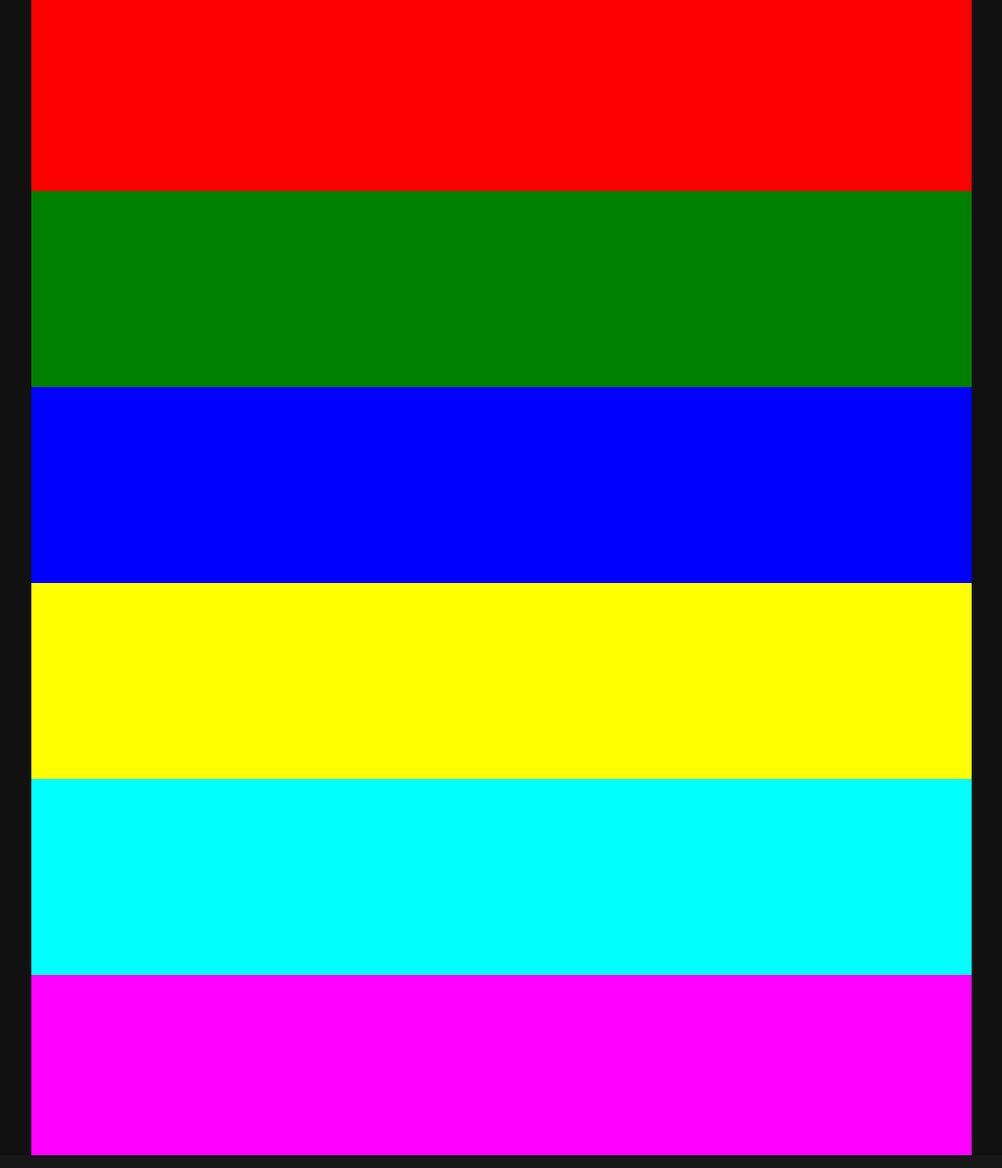
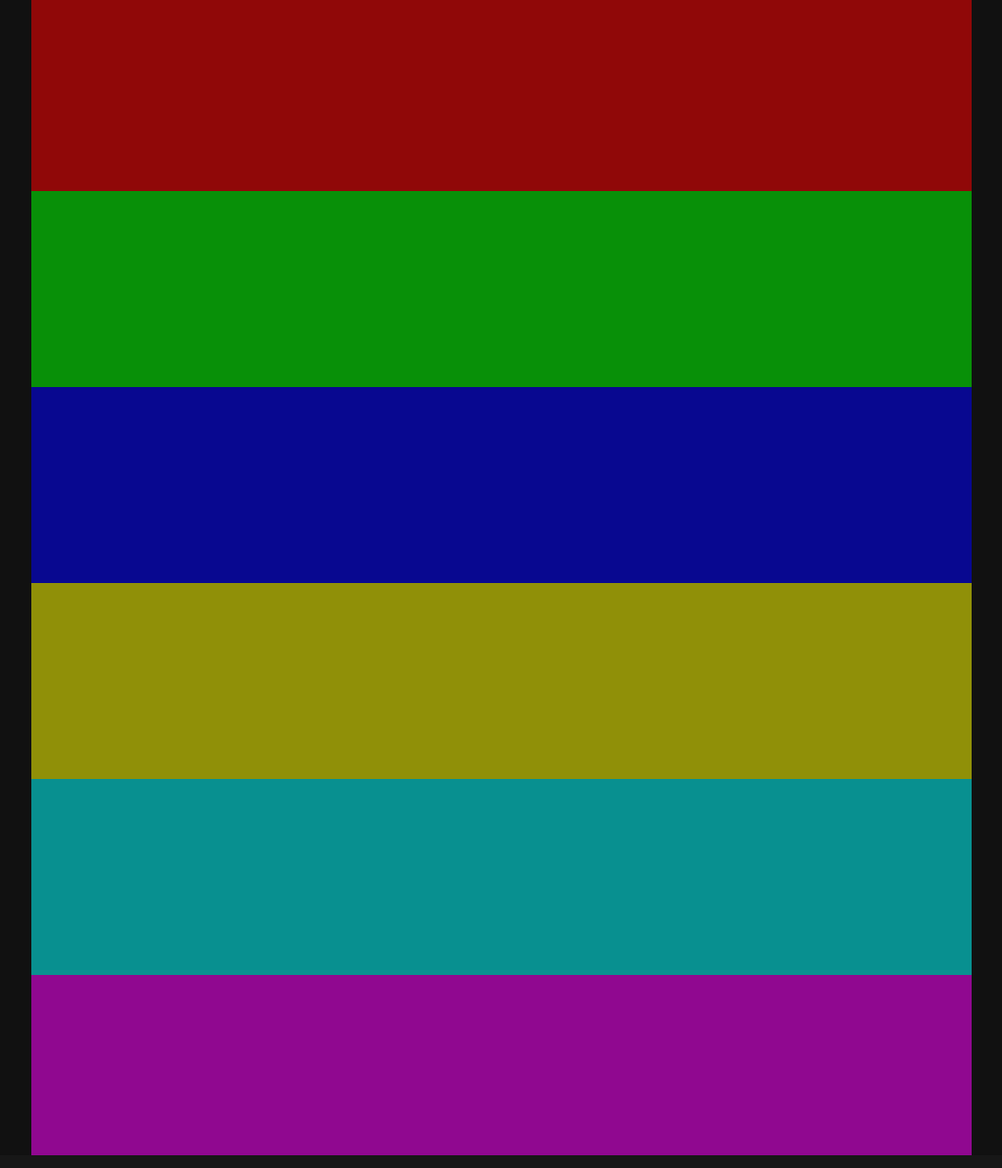
Before and after one commit to SPTimmer/sptimmer.github.io, a plain HTML site: page index.html in a window 1280 px wide. Shown: the part 85-1277 px from the top of the page at 98% size, without its empty margins (128-1151 px from the left). Drawn offline with nearby package versions, Linux system fonts and the light colour scheme.

Commit message:
less-vibrant-sections

```diff
--- a/index.html
+++ b/index.html
@@ -17,12 +17,12 @@
     <header id="header"></header>
     <main>
         <div class="container">
-            <section style="background-color: red;"></section>
-            <section style="background-color: green;"></section>
-            <section style="background-color: blue;"></section>
-            <section style="background-color: yellow;"></section>
-            <section style="background-color: cyan;"></section>
-            <section style="background-color: magenta;"></section>
+            <section style="background-color: #f008;"></section>
+            <section style="background-color: #0f08;"></section>
+            <section style="background-color: #00f8;"></section>
+            <section style="background-color: #ff08;"></section>
+            <section style="background-color: #0ff8;"></section>
+            <section style="background-color: #f0f8;"></section>
         </div>
     </main>
     <footer id="footer"></footer>
```
